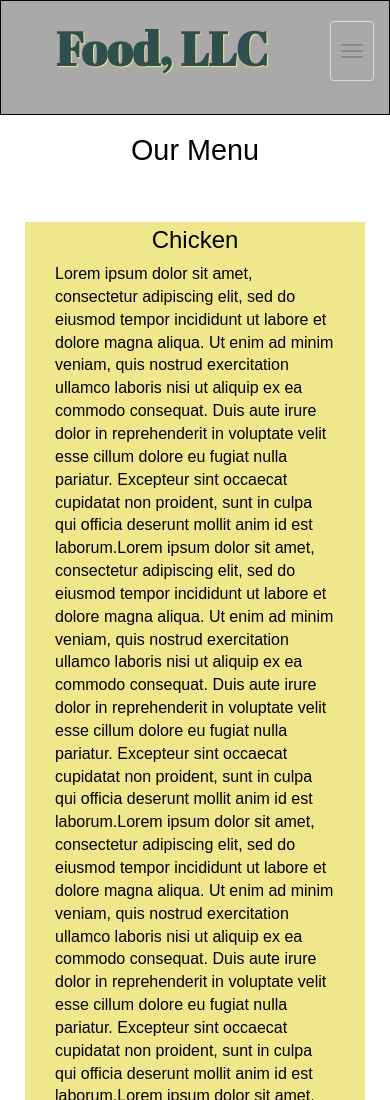
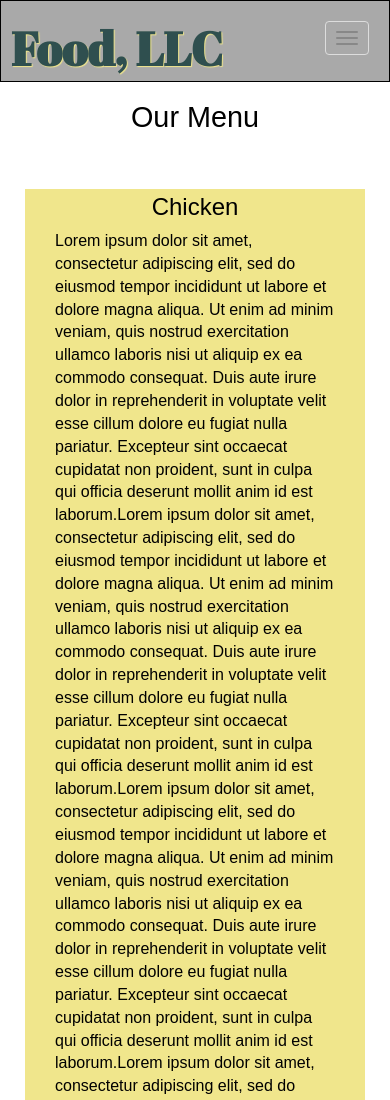
Before and after one commit to solalura24/M3Assignment, a plain HTML site: page index.html in a window 390 px wide. Shown: the top 1100 px of the page. Drawn offline with Linux system fonts and the light colour scheme; a web font is replaced by a local one.

Commit message:
Updated sytle

```diff
--- a/css/styles.css
+++ b/css/styles.css
@@ -7,11 +7,11 @@ body{
   background-color: #A9A9A9;
   border-radius: 0;
   border:1px solid black;
-  padding-bottom: 25px;
   padding-left:5px;
- }
+   }
+  padding-top: 25px;
  .navbar-brand {
-  padding-top: 25px;
+  padding-bottom:0px;
 }
 .navbar-brand h1 {
   font-family: 'Abril Fatface';
@@ -24,15 +24,17 @@ body{
   padding-bottom: 30px;
   padding-top: -5px
 
-
 }
 #nav-list {
   margin-top: 10px;
   background-color: #32CD32;
+  padding-left: -5px;
 }
+
 #nav-list a {
   color: #951C49;
   text-align: center;
+  padding-bottom:0px;
 }
 #nav-list a:hover {
   background: #8B008B;
@@ -148,9 +150,16 @@ h3{
 
 .navbar-brand h1 { /* Restaurant name */
     padding-top: 25px;
-    padding-left:50px;
+    padding-left:5px;
     font-size: 12vw;
     padding-bottom:25px;
   }
 
+.navbar-header button.navbar-toggle {
+  height:95%;
+  }
+
+#header-nav {
+  padding-right:5px;
 }
+}
```
